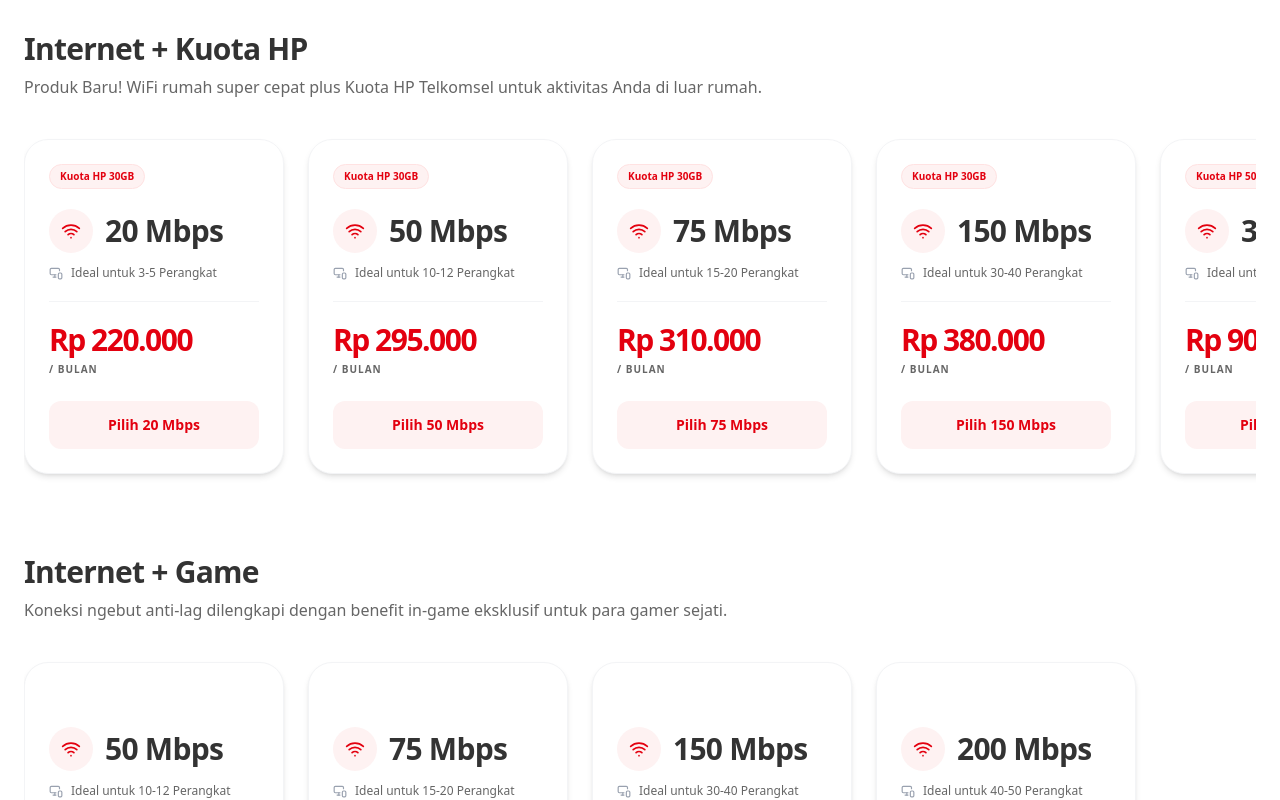
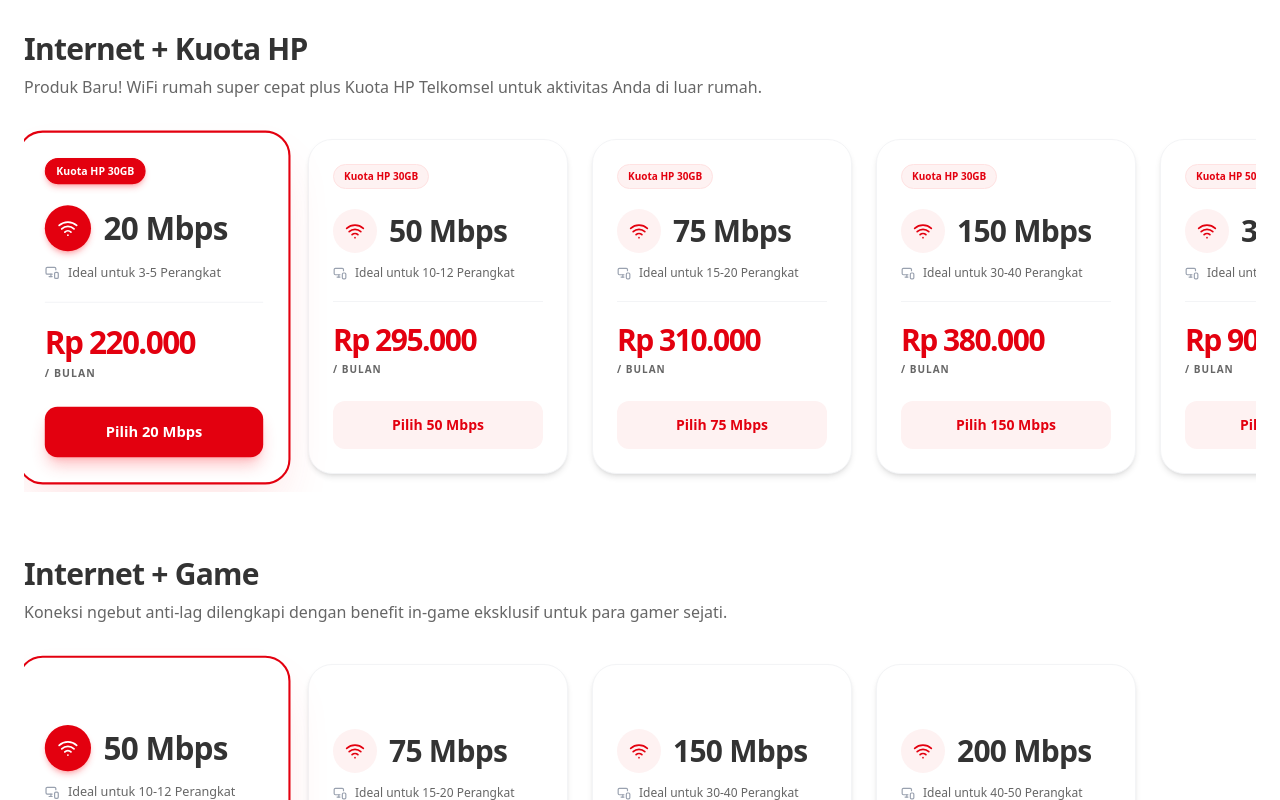
Before and after one commit to V1ncen11/websales-bapa, a Next.js app: page / in a window 1280 px wide. Shown: the part 1920-2720 px from the top of the page. Built offline with nearby package versions, Linux system fonts and the light colour scheme.

Commit message:
feat: interactive carousel and smart hover buttons

```diff
--- a/src/app/page.tsx
+++ b/src/app/page.tsx
@@ -95,7 +95,7 @@ export default function Home() {
   ];
 
 function PackageCarouselRow({ pkgCat, index, waLink, fadeInUp }: any) {
-  const [activeIndex, setActiveIndex] = useState(0);
+  const [activeIndex, setActiveIndex] = useState(index === 0 ? 1 : 0);
 
   const handleScroll = (e: React.UIEvent<HTMLDivElement>) => {
     const container = e.currentTarget;
@@ -131,11 +131,16 @@ function PackageCarouselRow({ pkgCat, index, waLink, fadeInUp }: any) {
       >
          {pkgCat.items.map((item: any, i: number) => {
             const isBestSeller = index === 0 && i === 1;
+            const isActive = i === activeIndex;
+
             return (
-               <div key={i} className={`min-w-[240px] w-[70vw] md:w-[260px] flex-shrink-0 snap-center rounded-[1.5rem] p-6 relative flex flex-col transition-all duration-300 h-full ${
-                 isBestSeller
-                   ? 'bg-white border-2 border-primary shadow-xl shadow-red-500/10 md:scale-105 z-10'
-                   : 'bg-white border border-gray-100 shadow-md hover:shadow-xl hover:-translate-y-1'
+               <div
+                 key={i}
+                 onMouseEnter={() => setActiveIndex(i)}
+                 className={`min-w-[240px] w-[70vw] md:w-[260px] flex-shrink-0 snap-center rounded-[1.5rem] p-6 relative flex flex-col transition-all duration-500 h-full bg-white cursor-pointer ${
+                 isActive
+                   ? 'scale-[1.03] md:scale-105 shadow-2xl shadow-red-500/15 border-2 border-primary z-10'
+                   : 'scale-95 md:scale-100 shadow-md border border-gray-100 opacity-80 md:opacity-100 hover:shadow-xl hover:border-red-200 z-0'
                }`}>
                   {isBestSeller && (
                     <div className="absolute -top-4 left-1/2 -translate-x-1/2 bg-gradient-to-r from-primary to-red-600 text-white text-[10px] font-black px-4 py-1.5 rounded-full uppercase tracking-widest shadow-lg shadow-red-500/40 whitespace-nowrap">
@@ -144,7 +149,9 @@ function PackageCarouselRow({ pkgCat, index, waLink, fadeInUp }: any) {
                   )}
 
                   {item.note ? (
-                    <span className="text-[10px] font-bold px-2.5 py-1 rounded-full w-max mb-5 border bg-red-50 text-primary border-red-100">
+                    <span className={`text-[10px] font-bold px-2.5 py-1 rounded-full w-max mb-5 border transition-colors duration-500 ${
+                      isActive ? 'bg-primary text-white border-primary shadow-md shadow-red-500/30' : 'bg-red-50 text-primary border-red-100'
+                    }`}>
                       {item.note}
                     </span>
                   ) : (
@@ -152,8 +159,10 @@ function PackageCarouselRow({ pkgCat, index, waLink, fadeInUp }: any) {
                   )}
 
                   <div className="flex items-center gap-3 mb-2">
-                    <div className="w-11 h-11 rounded-full flex items-center justify-center shrink-0 bg-red-50">
-                      <Wifi className="w-5 h-5 text-primary" />
+                    <div className={`w-11 h-11 rounded-full flex items-center justify-center shrink-0 transition-colors duration-500 ${
+                      isActive ? 'bg-primary text-white shadow-md shadow-red-500/30' : 'bg-red-50 text-primary'
+                    }`}>
+                      <Wifi className={`w-5 h-5 ${isActive ? 'text-white' : 'text-primary'}`} />
                     </div>
                     <span className="text-3xl font-black tracking-tight text-text-main">
                       {item.speed}
@@ -180,13 +189,14 @@ function PackageCarouselRow({ pkgCat, index, waLink, fadeInUp }: any) {
                     href={waLink}
                     target="_blank"
                     rel="noreferrer"
-                    className={`mt-auto w-full py-3.5 rounded-xl text-sm font-bold flex justify-center items-center gap-2 transition-all ${
-                      isBestSeller
-                        ? 'bg-primary text-white hover:bg-red-600 shadow-md shadow-red-500/20'
+                    className={`group mt-auto w-full py-3.5 rounded-xl text-sm font-bold flex justify-center items-center transition-all duration-300 ${
+                      isActive
+                        ? 'bg-primary text-white shadow-lg shadow-red-500/30 hover:bg-red-600'
                         : 'bg-red-50 text-primary hover:bg-primary hover:text-white'
                     }`}
                   >
-                    Pilih {item.speed}
+                    <span className="group-hover:hidden">Pilih {item.speed}</span>
+                    <span className="hidden group-hover:inline-flex items-center gap-1">Daftar Sekarang &rarr;</span>
                   </a>
                </div>
             );
```
